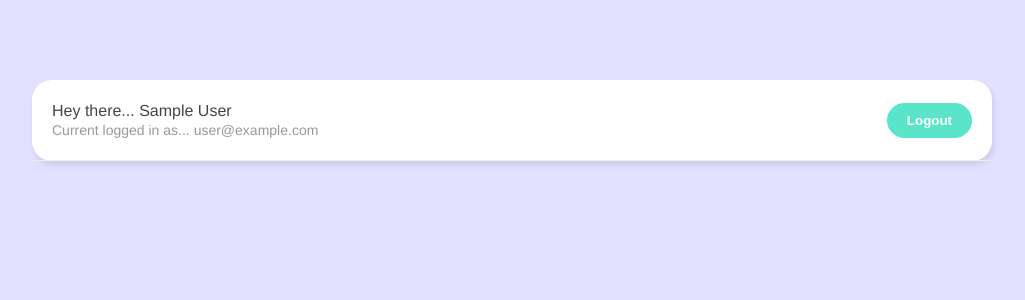
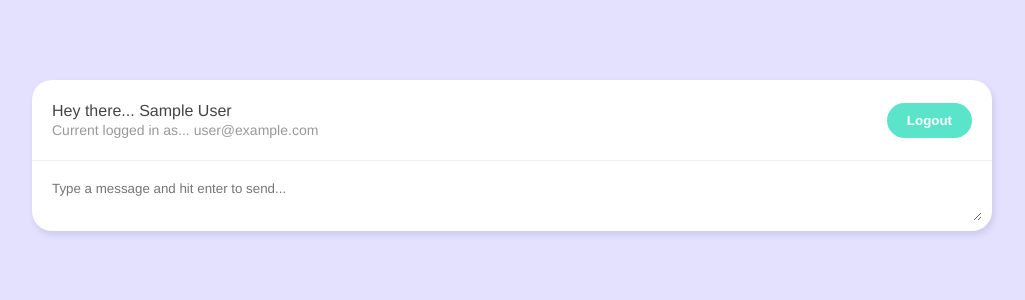
Before and after one commit to lbertoncello/vue-live-chat, a Vue app: page /chatroom in a window 1280 px wide. Shown: the top 300 px of the page, without its empty margins (128-1153 px from the left). Built offline with nearby package versions, Linux system fonts and the light colour scheme; no server answers; sample sign-in values are in the browser's storage.

Commit message:
feat(Chatroom): add component NewChatForm to the page

```diff
--- a/src/views/Chatroom.vue
+++ b/src/views/Chatroom.vue
@@ -1,6 +1,7 @@
 <template>
   <div class="container">
     <Navbar />
+    <NewChatForm />
   </div>
 </template>
 
@@ -9,9 +10,10 @@
 import { useRouter } from 'vue-router'
 import Navbar from '../components/Navbar.vue'
 import getUser from '../composables/getUser'
+import NewChatForm from '../components/NewChatForm.vue'
 
 export default {
-  components: { Navbar },
+  components: { Navbar, NewChatForm },
   setup() {
     const router = useRouter()
     const { user } = getUser()
```
